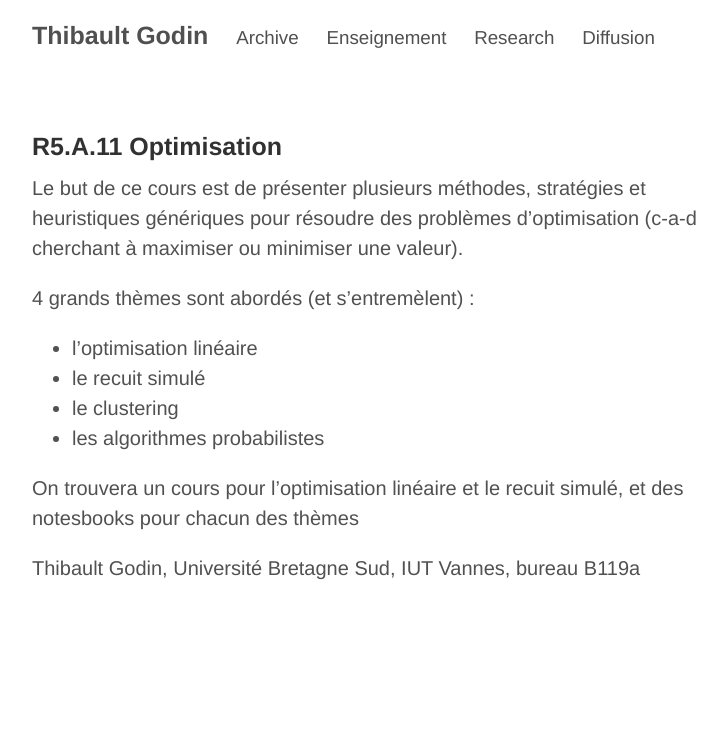
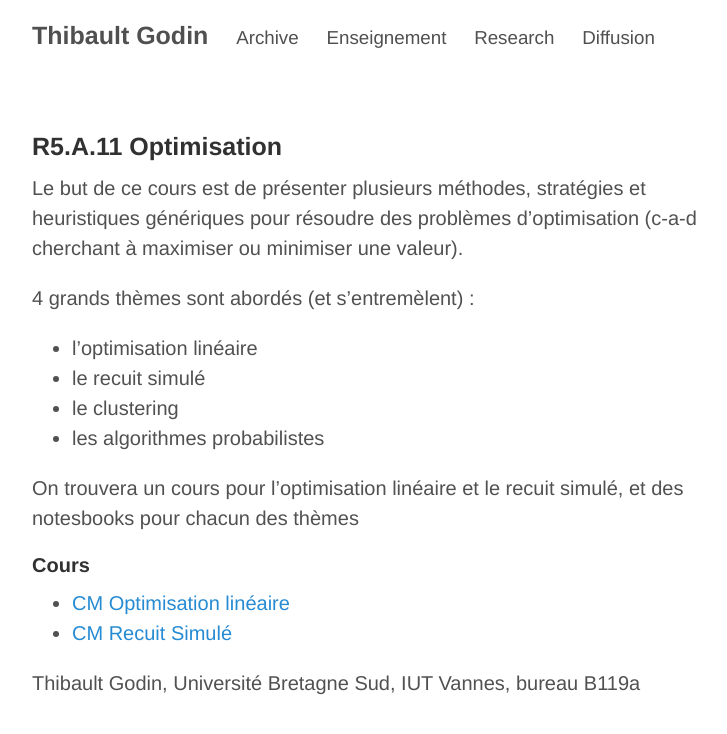
Before and after one commit to thibgodin/thibgodin.github.io, a Jekyll site: the page built from R5-A-11-Optimisation/descriptif.md, in a window 1280 px wide. Shown: the top 734 px of the page, without its empty margins (248-975 px from the left). Built offline with Jekyll 4.4.1, drawn with Linux system fonts in a browser that asks for light colours.

Commit message:
Update descriptif.md
add links to CMs

```diff
--- a/R5-A-11-Optimisation/descriptif.md
+++ b/R5-A-11-Optimisation/descriptif.md
@@ -17,3 +17,9 @@ Le but de ce cours est de présenter plusieurs méthodes, stratégies et heurist
  - les algorithmes probabilistes
 
 On trouvera un cours pour l’optimisation linéaire et le recuit simulé, et des notesbooks pour chacun des thèmes
+
+
+#### Cours
+
+ - [CM Optimisation linéaire](R5-A-11-Optimisation/R5.A.11_CM1.pdf)
+ - [CM Recuit Simulé](R5-A-11-Optimisation/R5.A.11_CM2.pdf)
```
